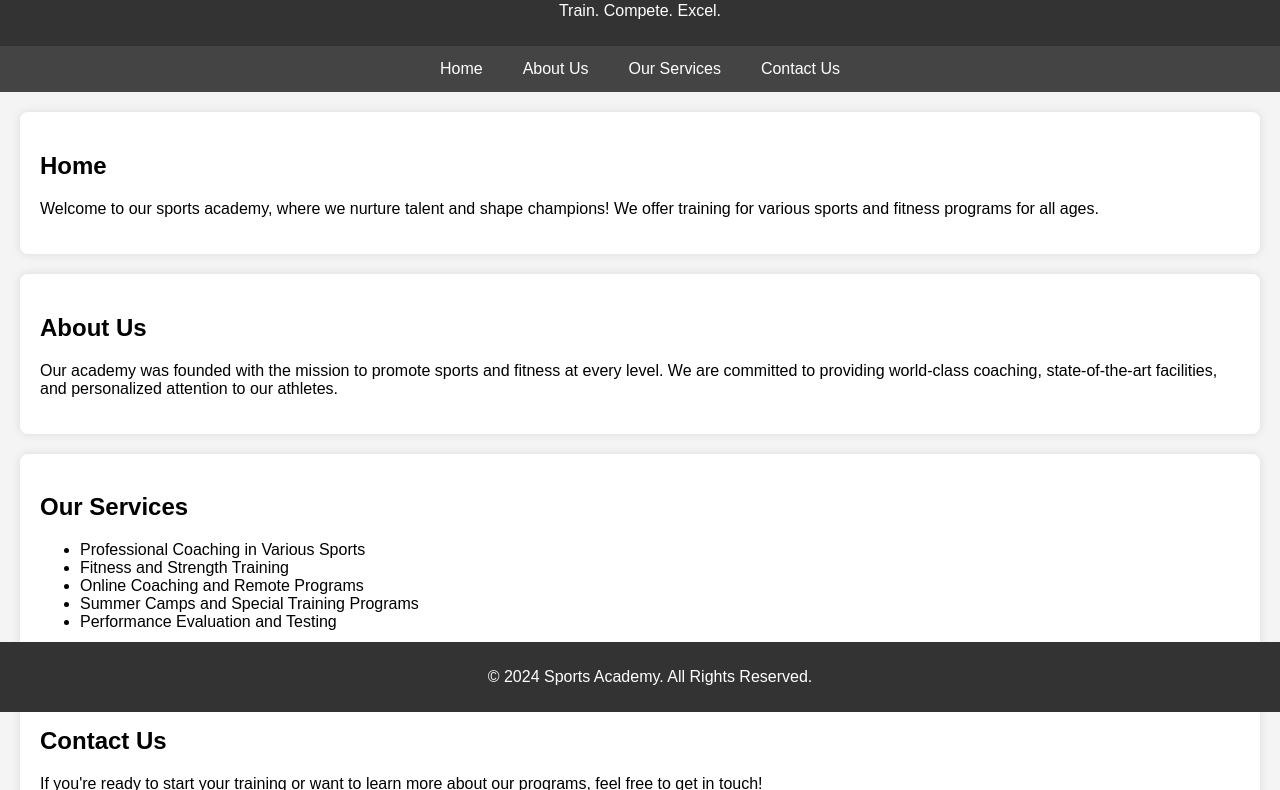
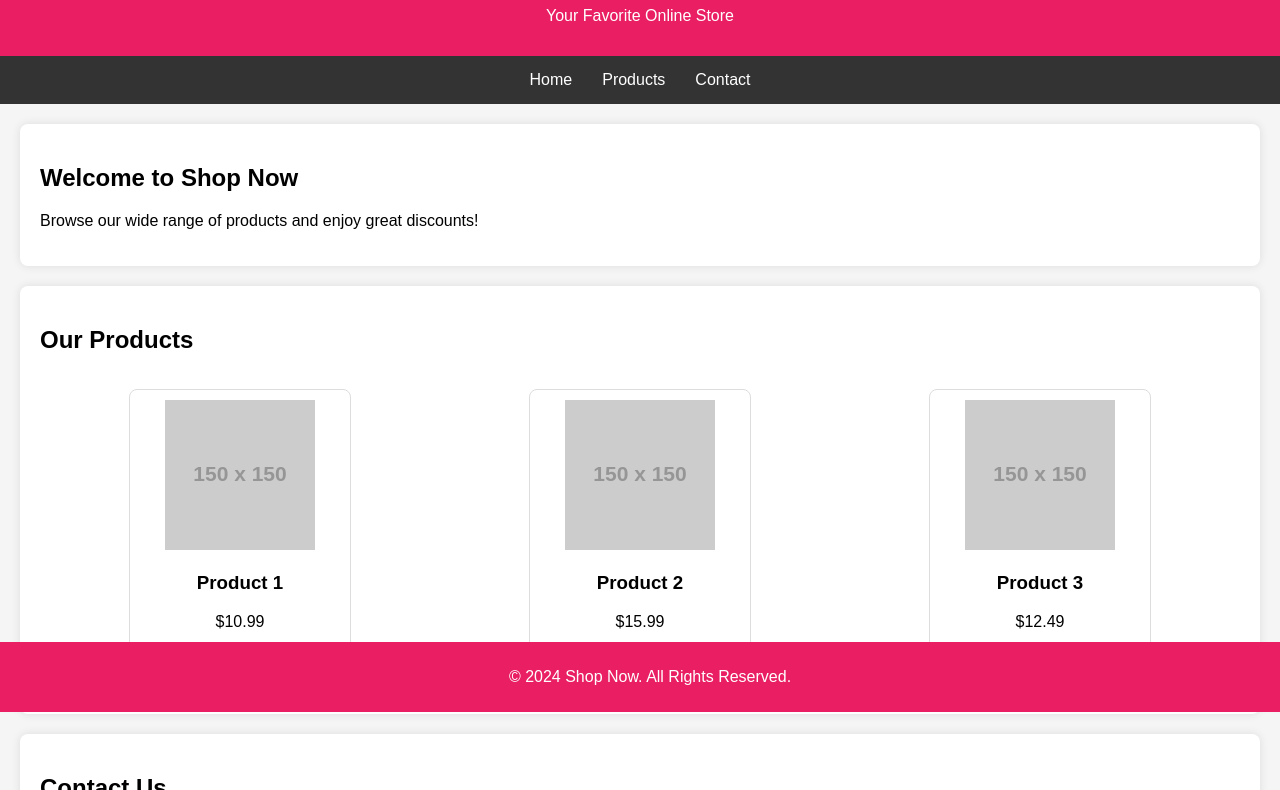
Before and after one commit to Rehankhan008/demo, a plain HTML site: page index.html in a window 1280 px wide. Shown: the part 88-878 px from the top of the page. Drawn offline with Linux system fonts and the light colour scheme; placeholder pictures from the web are drawn by us.

Commit message:
Update index.html

```diff
--- a/index.html
+++ b/index.html
@@ -4,31 +4,29 @@
     <meta charset="UTF-8">
     <meta name="viewport" content="width=device-width, initial-scale=1.0">
     <meta http-equiv="X-UA-Compatible" content="ie=edge">
-    <title>Sports Academy</title>
-    <link rel="stylesheet" href="styles.css">
+    <title>Shop Now - E-commerce</title>
     <style>
         body {
             font-family: Arial, sans-serif;
             margin: 0;
             padding: 0;
-            background-color: #f4f4f4;
+            background-color: #f5f5f5;
         }
         header {
-            background-color: #333;
-            color: #fff;
-            padding: 10px 0;
+            background-color: #e91e63;
+            color: white;
+            padding: 15px;
             text-align: center;
         }
         nav {
             display: flex;
             justify-content: center;
-            background-color: #444;
+            background-color: #333;
         }
         nav a {
-            color: #fff;
-            padding: 14px 20px;
+            color: white;
+            padding: 15px;
             text-decoration: none;
-            text-align: center;
         }
         nav a:hover {
             background-color: #ddd;
@@ -41,8 +39,21 @@
             border-radius: 8px;
             box-shadow: 0 0 10px rgba(0, 0, 0, 0.1);
         }
+        .products {
+            display: flex;
+            justify-content: space-around;
+            flex-wrap: wrap;
+        }
+        .product {
+            width: 200px;
+            margin: 15px;
+            padding: 10px;
+            border: 1px solid #ddd;
+            border-radius: 8px;
+            text-align: center;
+        }
         footer {
-            background-color: #333;
+            background-color: #e91e63;
             color: white;
             text-align: center;
             padding: 10px;
@@ -55,54 +66,54 @@
 <body>
 
 <header>
-    <h1>Welcome to Our Sports Academy</h1>
-    <p>Train. Compete. Excel.</p>
+    <h1>Shop Now</h1>
+    <p>Your Favorite Online Store</p>
 </header>
 
 <nav>
     <a href="#home">Home</a>
-    <a href="#about">About Us</a>
-    <a href="#services">Our Services</a>
-    <a href="#contact">Contact Us</a>
+    <a href="#products">Products</a>
+    <a href="#contact">Contact</a>
 </nav>
 
 <section id="home">
-    <h2>Home</h2>
-    <p>Welcome to our sports academy, where we nurture talent and shape champions! We offer training for various sports and fitness programs for all ages.</p>
+    <h2>Welcome to Shop Now</h2>
+    <p>Browse our wide range of products and enjoy great discounts!</p>
 </section>
 
-<section id="about">
-    <h2>About Us</h2>
-    <p>Our academy was founded with the mission to promote sports and fitness at every level. We are committed to providing world-class coaching, state-of-the-art facilities, and personalized attention to our athletes.</p>
-</section>
-
-<section id="services">
-    <h2>Our Services</h2>
-    <ul>
-        <li>Professional Coaching in Various Sports</li>
-        <li>Fitness and Strength Training</li>
-        <li>Online Coaching and Remote Programs</li>
-        <li>Summer Camps and Special Training Programs</li>
-        <li>Performance Evaluation and Testing</li>
-    </ul>
+<section id="products">
+    <h2>Our Products</h2>
+    <div class="products">
+        <div class="product">
+            <img src="https://via.placeholder.com/150" alt="Product 1">
+            <h3>Product 1</h3>
+            <p>$10.99</p>
+            <button>Add to Cart</button>
+        </div>
+        <div class="product">
+            <img src="https://via.placeholder.com/150" alt="Product 2">
+            <h3>Product 2</h3>
+            <p>$15.99</p>
+            <button>Add to Cart</button>
+        </div>
+        <div class="product">
+            <img src="https://via.placeholder.com/150" alt="Product 3">
+            <h3>Product 3</h3>
+            <p>$12.49</p>
+            <button>Add to Cart</button>
+        </div>
+    </div>
 </section>
 
 <section id="contact">
     <h2>Contact Us</h2>
-    <p>If you're ready to start your training or want to learn more about our programs, feel free to get in touch!</p>
-    <form action="submit_form.php" method="POST">
-        <label for="name">Name:</label>
-        <input type="text" id="name" name="name" required><br><br>
-        <label for="email">Email:</label>
-        <input type="email" id="email" name="email" required><br><br>
-        <label for="message">Message:</label><br>
-        <textarea id="message" name="message" rows="4" cols="50" required></textarea><br><br>
-        <button type="submit">Submit</button>
-    </form>
+    <p>If you have any questions, feel free to contact us!</p>
+    <p>Email: support@shopnow.com</p>
+    <p>Phone: +123 456 7890</p>
 </section>
 
 <footer>
-    <p>&copy; 2024 Sports Academy. All Rights Reserved.</p>
+    <p>&copy; 2024 Shop Now. All Rights Reserved.</p>
 </footer>
 
 </body>
```
